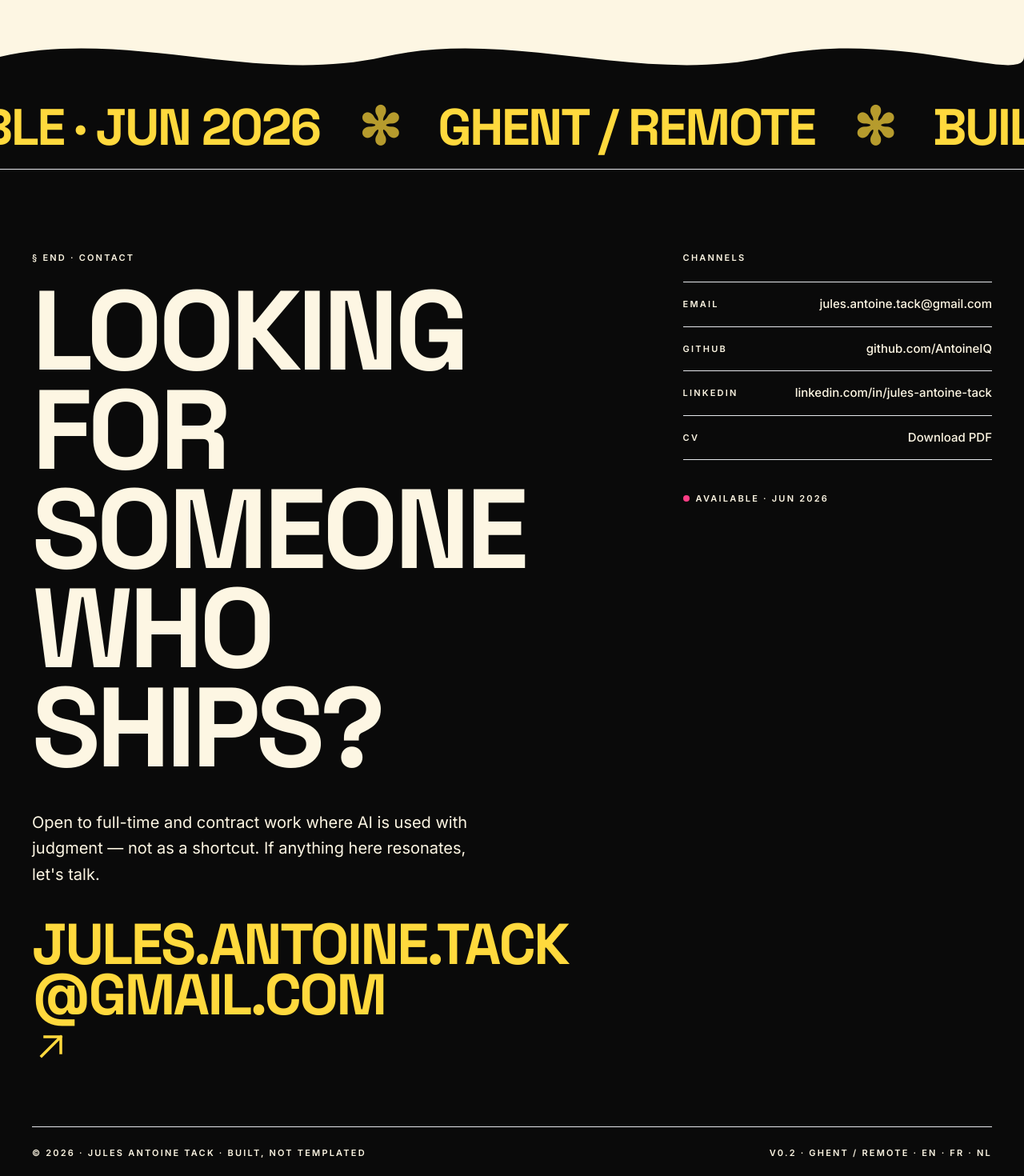
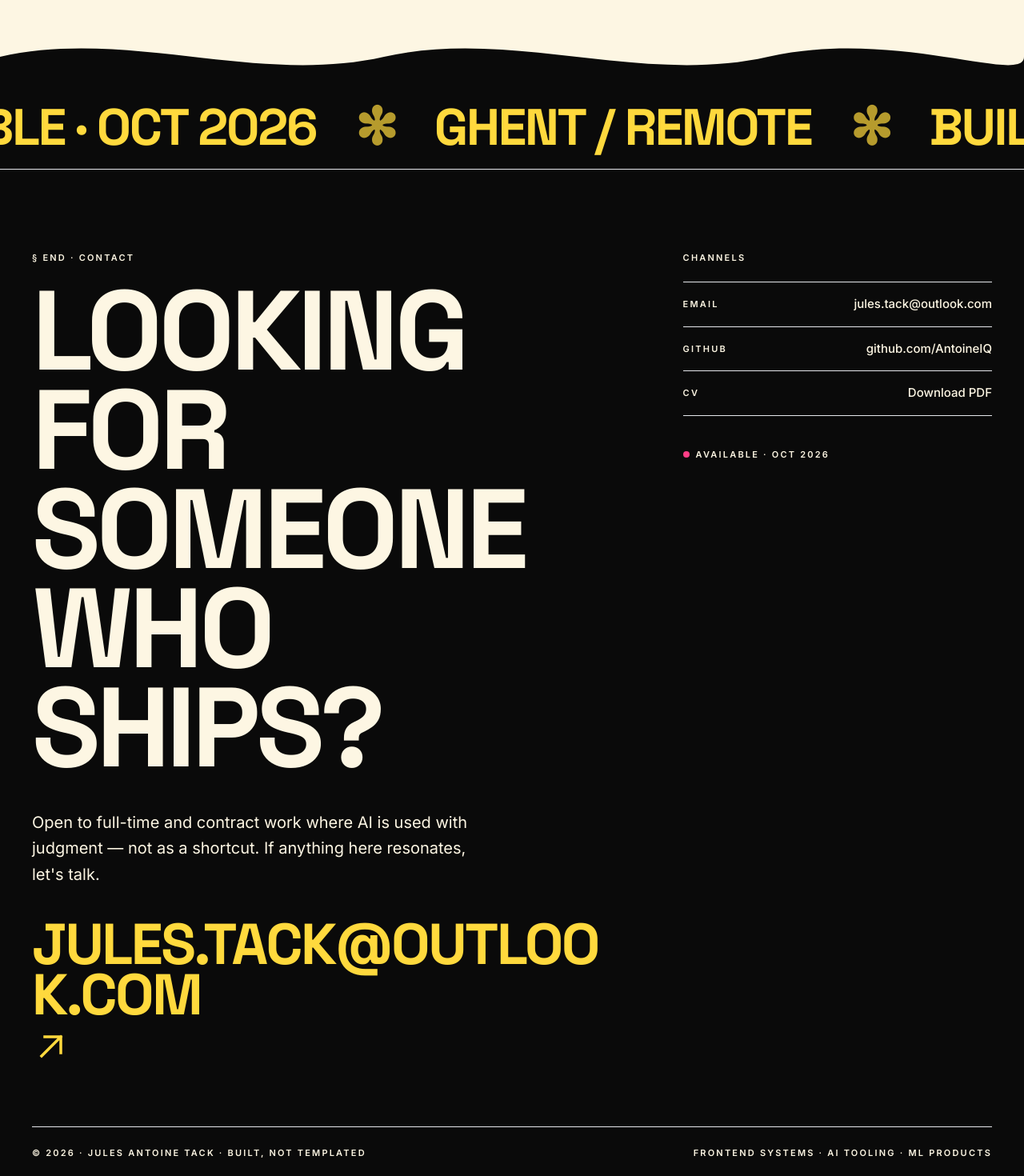
Before and after one commit to AntoineIQ/jules-portfolio, a Next.js app in the folder apps/web/: page / in a window 1280 px wide. Shown: the part 5580-7050 px from the top of the page at 80% size. Built offline with nearby package versions, Linux system fonts and the light colour scheme.

Commit message:
Update footer contact details

```diff
--- a/apps/web/components/footer.tsx
+++ b/apps/web/components/footer.tsx
@@ -3,10 +3,13 @@ import { ArrowDiagonal } from "@/components/decoration/arrow";
 import { ScrollReveal } from "@/components/motion/scroll-reveal";
 import { Marquee } from "@/components/layout/marquee";
 
+const EMAIL = "jules.tack@outlook.com";
+const AVAILABILITY = "Oct 2026";
+const FOOTER_NOTE = "Frontend systems · AI tooling · ML products";
+
 const CONTACT = [
-  { label: "Email", value: "jules.antoine.tack@gmail.com", href: "mailto:jules.antoine.tack@gmail.com" },
+  { label: "Email", value: EMAIL, href: `mailto:${EMAIL}` },
   { label: "GitHub", value: "github.com/AntoineIQ", href: "https://github.com/AntoineIQ" },
-  { label: "LinkedIn", value: "linkedin.com/in/jules-antoine-tack", href: "https://www.linkedin.com/in/jules-antoine-tack/" },
   { label: "CV", value: "Download PDF", href: "#" },
 ];
 
@@ -17,7 +20,7 @@ export function Footer() {
       <Marquee
         items={[
           "LET'S TALK",
-          "AVAILABLE · JUN 2026",
+          `AVAILABLE · ${AVAILABILITY.toUpperCase()}`,
           "GHENT / REMOTE",
           "BUILDING WITH AI",
           "EMPLOYER-READY",
@@ -48,10 +51,10 @@ export function Footer() {
 
             <ScrollReveal delay={0.1}>
               <a
-                href="mailto:jules.antoine.tack@gmail.com"
+                href={`mailto:${EMAIL}`}
                 className="group mt-10 inline-flex flex-wrap items-baseline gap-x-4 gap-y-1 font-display uppercase tracking-tightest text-yellow text-[clamp(32px,6vw,72px)] leading-[0.96] press-scale max-w-full"
               >
-                <span className="link-underline-grow break-all">jules.antoine.tack@gmail.com</span>
+                <span className="link-underline-grow break-all">{EMAIL}</span>
                 <ArrowDiagonal className="h-8 w-8 sm:h-12 sm:w-12 translate-y-1 shrink-0 transition-transform duration-300 group-hover:translate-x-2 group-hover:-translate-y-1" />
               </a>
             </ScrollReveal>
@@ -79,7 +82,7 @@ export function Footer() {
 
             <div className="mt-10 flex items-center gap-2">
               <span className="dot-pulse" aria-hidden />
-              <span className="eyebrow text-cream/60">Available · Jun 2026</span>
+              <span className="eyebrow text-cream/60">Available · {AVAILABILITY}</span>
             </div>
           </div>
         </div>
@@ -89,7 +92,7 @@ export function Footer() {
             © {year} · Jules Antoine Tack · Built, not templated
           </p>
           <p className="eyebrow text-cream/55">
-            v0.2 · Ghent / Remote · EN · FR · NL
+            {FOOTER_NOTE}
           </p>
         </div>
       </div>
```
